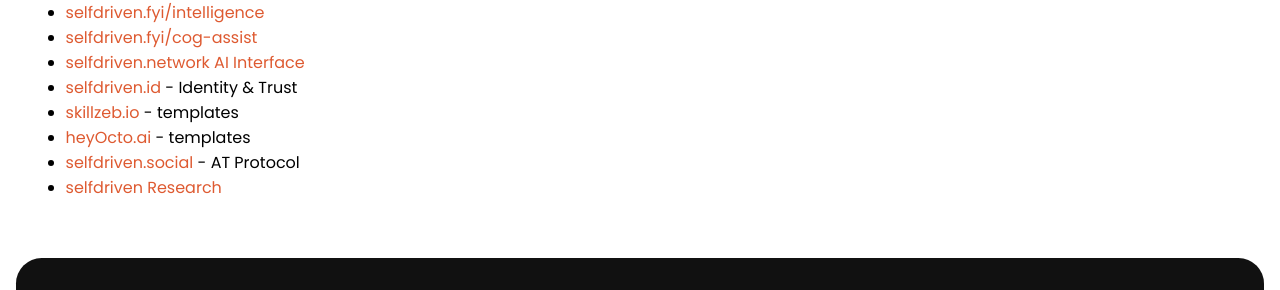
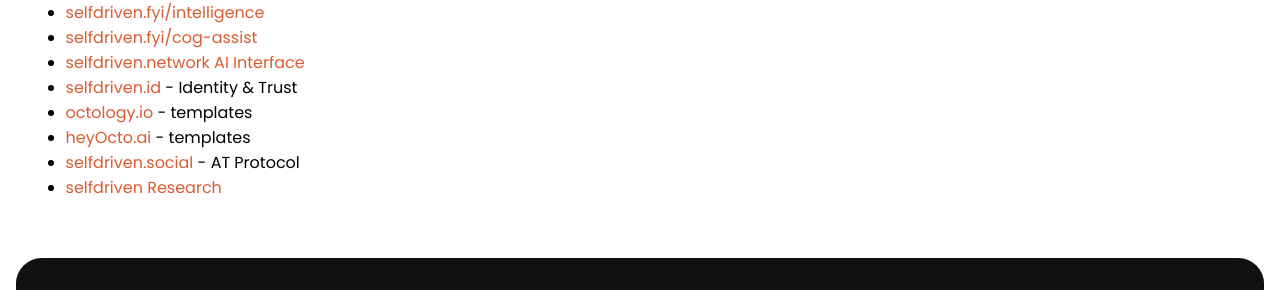
Before and after one commit to selfdriven-foundation/selfdriven-ai, a Jekyll site: the page built from docs/index.md, in a window 1280 px wide. Shown: the part 395-685 px from the top of the page. Built offline with Jekyll 4.4.1, drawn with Linux system fonts in a browser that asks for light colours.

Commit message:
Update index.md

```diff
--- a/docs/index.md
+++ b/docs/index.md
@@ -17,7 +17,7 @@
 - [selfdriven.fyi/cog-assist](https://selfdriven.fyi/cog-assist)
 - [selfdriven.network AI Interface](https://selfdriven.network)
 - [selfdriven.id](https://selfdriven.id) - Identity & Trust
-- [skillzeb.io](https://skillzeb.io) - templates
+- [octology.io](https://octology.io) - templates
 - [heyOcto.ai](https://heyocto.ai) - templates
 - [selfdriven.social](https://selfdriven.social) - AT Protocol
 - [selfdriven Research](https://research.selfdriven.foundation)
```
